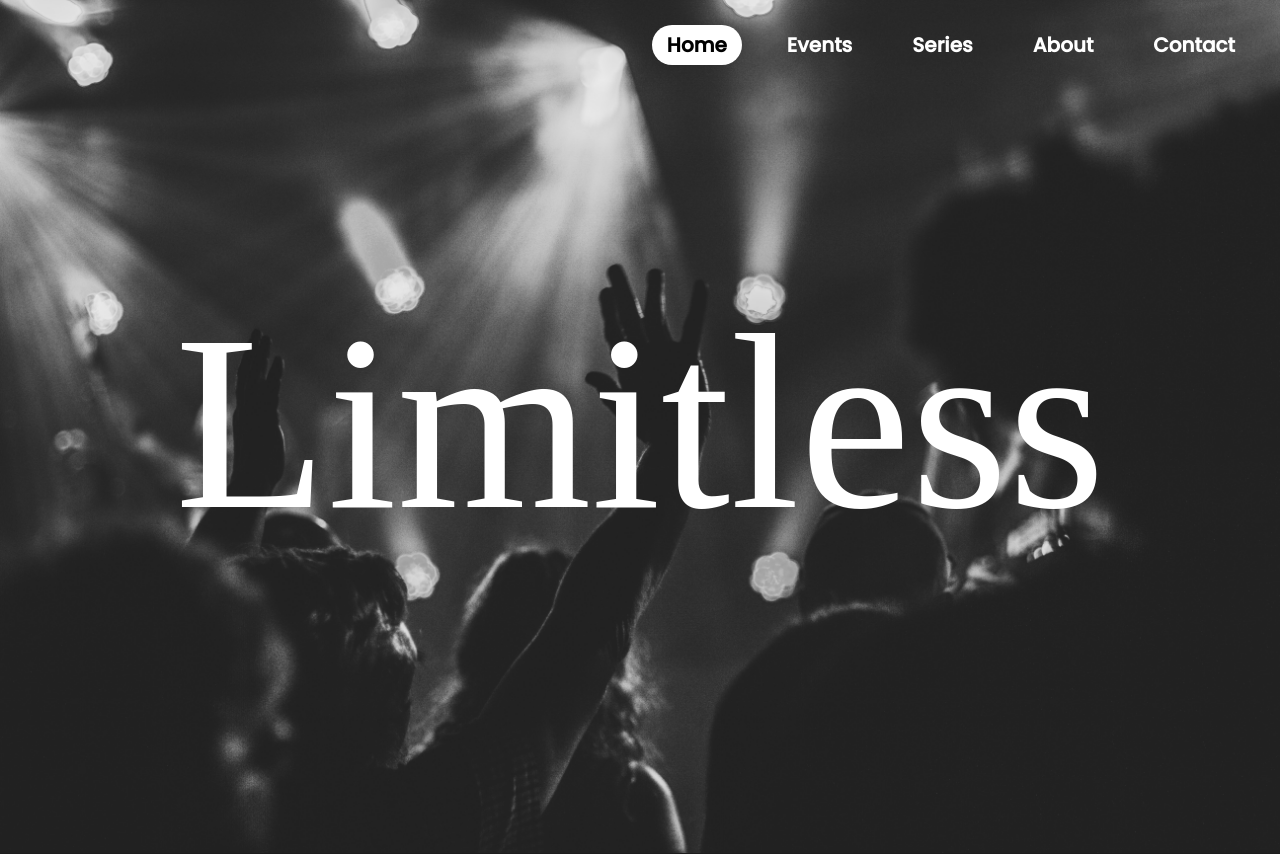
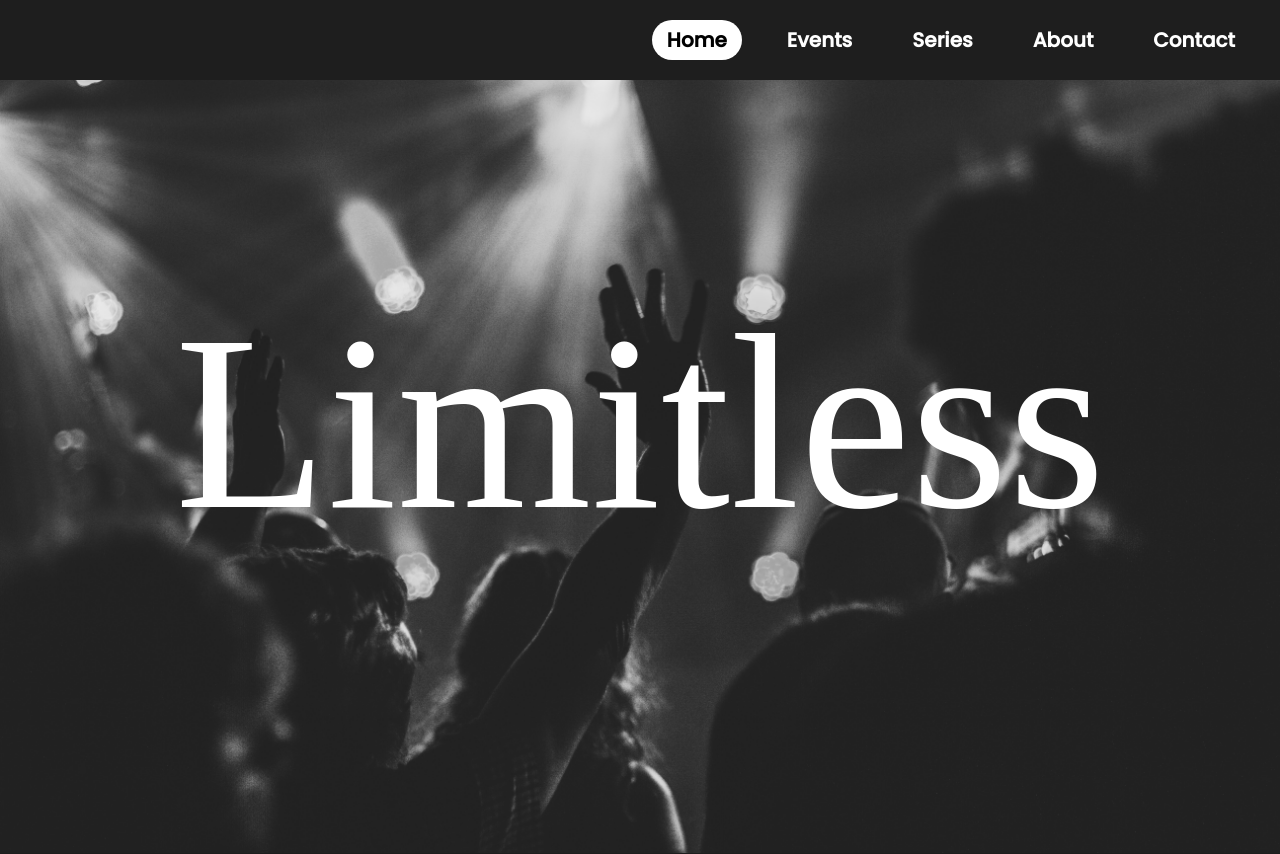
Before and after one commit to Kealen-Pillay/Limitless-YTH, a React (Create React App) app in the folder client/: page / in a window 1280 px wide. Shown: the top 854 px of the page. Built offline with nearby package versions, Linux system fonts and the light colour scheme; no server answers; a web font is replaced by a local one.

Commit message:
Added responsiveness to nav bar

```diff
--- a/client/src/Views/Navbar/Navbar.css
+++ b/client/src/Views/Navbar/Navbar.css
@@ -1,9 +1,11 @@
 header {
-    position: absolute;
+    position: fixed;
+    background-color: #1e1e1e;
+    height: 50px;
     top: 0;
     left: 0;
     width: 100%;
-    padding: 30px 10px 0 0;
+    padding: 10px 10px 10px 0;
     display: flex;
     justify-content: flex-end;
     align-items: center;
@@ -12,7 +14,6 @@ header {
 
 .navigation a {
     text-decoration: none;
-    font-size: 20px;
     color: white;
     font-family: 'Poppins', sans-serif;
     padding: 6px 15px 6px 15px;
@@ -38,3 +39,53 @@ ul {
     background-color: #1e1e1e;
     opacity: 0.8;
 }
+
+@media only screen and (max-width: 600px) {
+    header {
+        padding: 0 10px 0 0;
+        height: 40px;
+    }
+
+    .web-navbar {
+        display: none;
+    }
+
+    .mobile-navbar {
+        display: block;
+    }
+}
+
+@media only screen and (min-width: 600px) {
+    header {
+        padding: 10px 10px 10px 0;
+    }
+
+    .web-navbar {
+        display: block;
+    }
+
+    .mobile-navbar {
+        display: none;
+    }
+
+    .navigation a {
+        font-size: 15px;
+    }
+
+}
+
+@media only screen and (min-width: 768px) {
+    header {
+        padding: 10px 10px 10px 0;
+    }
+
+    .navigation a {
+        font-size: 20px;
+    }
+}
+
+@media only screen and (min-width: 992px) {
+    header {
+        padding: 15px 10px 15px 0;
+    }
+}
--- a/client/src/Views/Navbar/Navbar.tsx
+++ b/client/src/Views/Navbar/Navbar.tsx
@@ -6,11 +6,18 @@ const Navbar = (): JSX.Element => {
         <>
             <header>
                 <nav className="navigation">
-                    <a className="active" href="#home">Home</a>
-                    <a href="#notices">Events</a>
-                    <a href="#series">Series</a>
-                    <a href="#about">About</a>
-                    <a href="#contact">Contact</a>
+                    <div className="web-navbar">
+                        <a className="active" href="#home">Home</a>
+                        <a href="#notices">Events</a>
+                        <a href="#series">Series</a>
+                        <a href="#about">About</a>
+                        <a href="#contact">Contact</a>
+                    </div>
+                    <div className="mobile-navbar">
+                        <button>
+                            button
+                        </button>
+                    </div>
                 </nav>
             </header>
         </>
```
